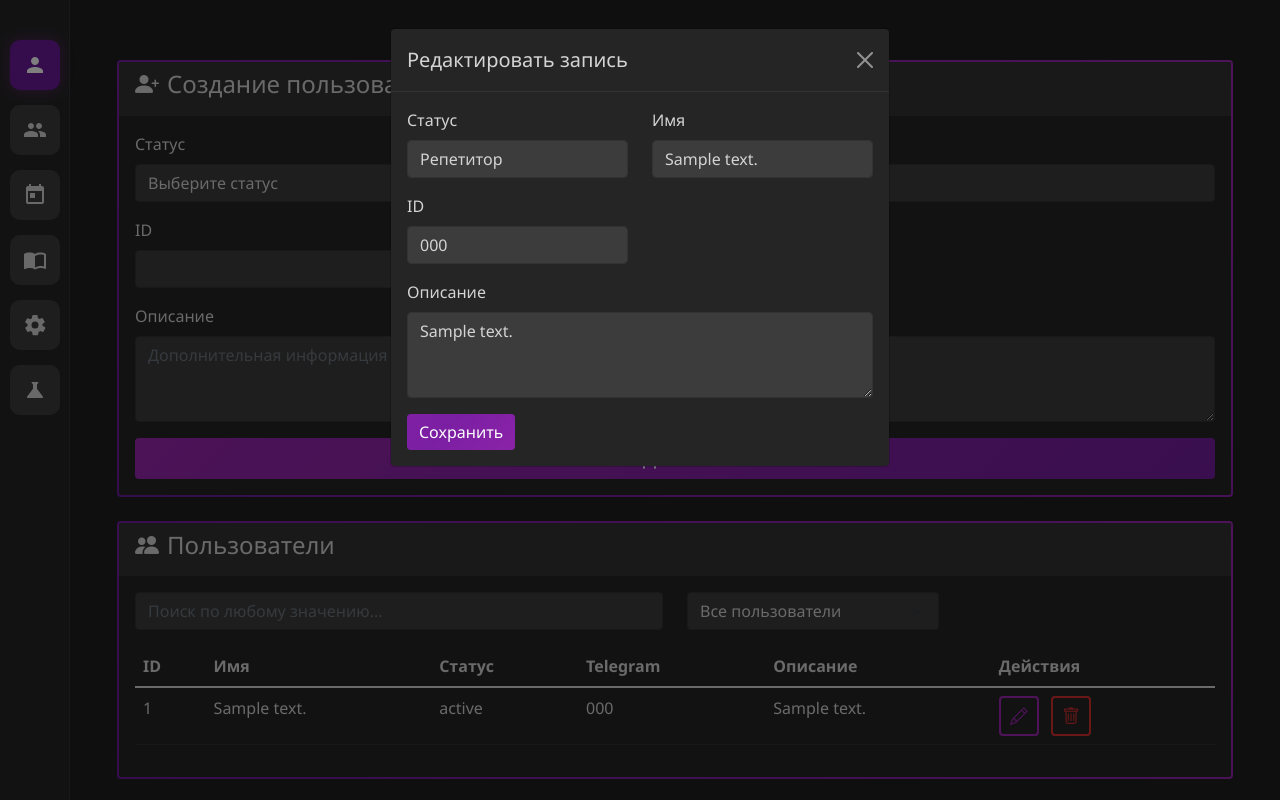
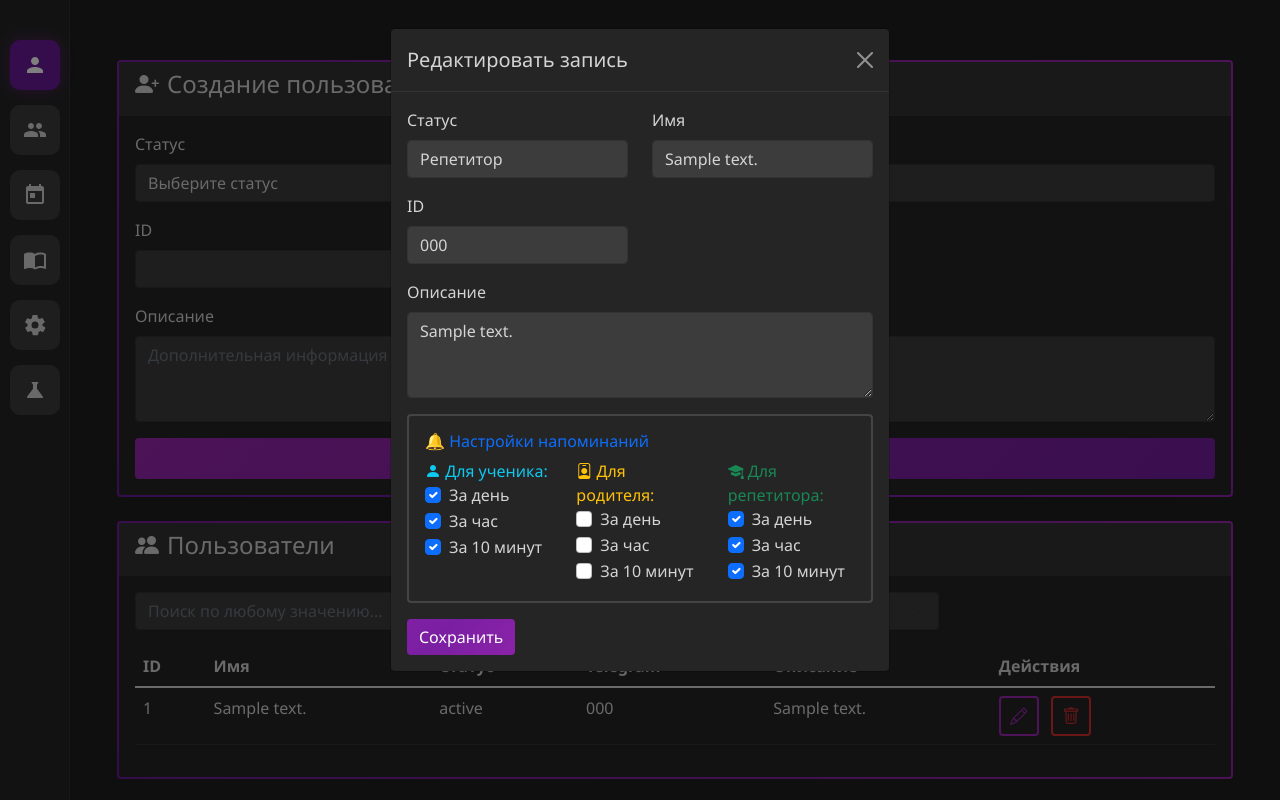
Before and after one commit to Pavuch0k/tutor-bot-system, a Flask app: page /admin/users in a window 1280 px wide, after a click that opens the changed part. Run offline with Flask 3, Linux system fonts and the light colour scheme; a user stored in the database is signed in; tables that the repository leaves empty hold one stand-in row (values such as "Sample post"); parts of the project's set-up code (start-up, migrations or seed data) failed here and were passed over.

Commit message:
Add tutor notification settings
- Add tutor_notify_day/hour/10min columns to telegram_id table
- Add migration migrate_tutor_notifications.sql for existing databases
- Update TelegramID model with tutor notification fields
- Update users.html to show notification settings for all user roles
- Update bot.py to check tutor notification settings before sending reminders
- Support 'родитель' status in add_telegram_id validation

Now tutors can configure their notification preferences (day/hour/10min)
just like students and parents in the admin panel.

```diff
--- a/app.py
+++ b/app.py
@@ -75,12 +75,18 @@ class TelegramID(db.Model):
     parent_id = db.Column(db.String(100))  # ID родителя для учеников
     additional_description = db.Column(db.Text)  # Дополнительное описание
     timezone = db.Column(db.String(50), default='+04:00')  # Часовой пояс пользователя
+    # Настройки напоминаний для учеников
     student_notify_day = db.Column(db.Boolean, default=True)
     student_notify_hour = db.Column(db.Boolean, default=True)
     student_notify_10min = db.Column(db.Boolean, default=True)
+    # Настройки напоминаний для родителей
     parent_notify_day = db.Column(db.Boolean, default=True)
     parent_notify_hour = db.Column(db.Boolean, default=True)
     parent_notify_10min = db.Column(db.Boolean, default=True)
+    # Настройки напоминаний для репетиторов
+    tutor_notify_day = db.Column(db.Boolean, default=True)
+    tutor_notify_hour = db.Column(db.Boolean, default=True)
+    tutor_notify_10min = db.Column(db.Boolean, default=True)
 
 class Pair(db.Model):
     __tablename__ = 'pair'
@@ -298,8 +304,8 @@ def add_telegram_id():
 
     if telegram_id and status:
         # Проверяем, что status имеет допустимое значение
-        if status not in ['репетитор', 'ученик']:
-            flash(f'Недопустимый статус: {status}. Используйте "репетитор" или "ученик"')
+        if status not in ['репетитор', 'ученик', 'родитель']:
+            flash(f'Недопустимый статус: {status}. Используйте "репетитор", "ученик" или "родитель"')
             app.logger.error(f'Invalid status value: {repr(status)}')
             return redirect(url_for('admin_users'))
 
@@ -312,13 +318,18 @@ def add_telegram_id():
             new_id.parent_id = parent_id
             new_id.additional_description = additional_description
             new_id.timezone = timezone
-            # Настройки напоминаний
+            # Настройки напоминаний для учеников
             new_id.student_notify_day = request.form.get('student_notify_day') == 'true'
             new_id.student_notify_hour = request.form.get('student_notify_hour') == 'true'
             new_id.student_notify_10min = request.form.get('student_notify_10min') == 'true'
+            # Настройки напоминаний для родителей
             new_id.parent_notify_day = request.form.get('parent_notify_day') == 'true'
             new_id.parent_notify_hour = request.form.get('parent_notify_hour') == 'true'
             new_id.parent_notify_10min = request.form.get('parent_notify_10min') == 'true'
+            # Настройки напоминаний для репетиторов
+            new_id.tutor_notify_day = request.form.get('tutor_notify_day') == 'true'
+            new_id.tutor_notify_hour = request.form.get('tutor_notify_hour') == 'true'
+            new_id.tutor_notify_10min = request.form.get('tutor_notify_10min') == 'true'
             # chat_id не устанавливаем - будет NULL
 
             db.session.add(new_id)
@@ -355,14 +366,16 @@ def edit_telegram_id(id):
     telegram_id_obj.parent_id = new_parent_id
     telegram_id_obj.additional_description = request.form.get('additional_description')
 
-    # Обновляем настройки напоминаний (только для учеников)
-    if request.form.get('status') == 'ученик':
-        telegram_id_obj.student_notify_day = request.form.get('student_notify_day') == 'true'
-        telegram_id_obj.student_notify_hour = request.form.get('student_notify_hour') == 'true'
-        telegram_id_obj.student_notify_10min = request.form.get('student_notify_10min') == 'true'
-        telegram_id_obj.parent_notify_day = request.form.get('parent_notify_day') == 'true'
-        telegram_id_obj.parent_notify_hour = request.form.get('parent_notify_hour') == 'true'
-        telegram_id_obj.parent_notify_10min = request.form.get('parent_notify_10min') == 'true'
+    # Обновляем настройки напоминаний для всех статусов
+    telegram_id_obj.student_notify_day = request.form.get('student_notify_day') == 'true'
+    telegram_id_obj.student_notify_hour = request.form.get('student_notify_hour') == 'true'
+    telegram_id_obj.student_notify_10min = request.form.get('student_notify_10min') == 'true'
+    telegram_id_obj.parent_notify_day = request.form.get('parent_notify_day') == 'true'
+    telegram_id_obj.parent_notify_hour = request.form.get('parent_notify_hour') == 'true'
+    telegram_id_obj.parent_notify_10min = request.form.get('parent_notify_10min') == 'true'
+    telegram_id_obj.tutor_notify_day = request.form.get('tutor_notify_day') == 'true'
+    telegram_id_obj.tutor_notify_hour = request.form.get('tutor_notify_hour') == 'true'
+    telegram_id_obj.tutor_notify_10min = request.form.get('tutor_notify_10min') == 'true'
 
     db.session.commit()
     flash('Запись успешно обновлена')
--- a/docker-compose.yml
+++ b/docker-compose.yml
@@ -16,6 +16,7 @@ services:
       - ./migrate_lesson_types.sql:/docker-entrypoint-initdb.d/02_migrate_lesson_types.sql
       - ./migrate_reminders.sql:/docker-entrypoint-initdb.d/03_migrate_reminders.sql
       - ./migrate_reports.sql:/docker-entrypoint-initdb.d/04_migrate_reports.sql
+      - ./migrate_tutor_notifications.sql:/docker-entrypoint-initdb.d/05_migrate_tutor_notifications.sql
     ports:
       - "3306:3306"
     networks:
--- a/templates/users.html
+++ b/templates/users.html
@@ -313,13 +313,13 @@
                                     <textarea class="form-control" id="additional_description" name="additional_description" rows="3" placeholder="Дополнительная информация"></textarea>
                                 </div>
 
-                                <!-- Настройки напоминаний для учеников и родителей -->
+                                <!-- Настройки напоминаний для учеников, родителей и репетиторов -->
                                 <div class="mb-3 card" style="background-color: #2d2d2d; border-color: #444; display: none;" id="notify_settings">
                                     <div class="card-body">
                                         <h6 class="card-title text-primary">🔔 Настройки напоминаний</h6>
 
                                         <div class="row">
-                                            <div class="col-md-6">
+                                            <div class="col-md-4">
                                                 <label class="text-info"><i class="bi bi-person-fill"></i> Для ученика:</label>
                                                 <div class="form-check">
                                                     <input class="form-check-input" type="checkbox" id="student_notify_day" name="student_notify_day" value="true" checked>
@@ -334,7 +334,7 @@
                                                     <label class="form-check-label" for="student_notify_10min">За 10 минут</label>
                                                 </div>
                                             </div>
-                                            <div class="col-md-6">
+                                            <div class="col-md-4">
                                                 <label class="text-warning"><i class="bi bi-person-badge"></i> Для родителя:</label>
                                                 <div class="form-check">
                                                     <input class="form-check-input" type="checkbox" id="parent_notify_day" name="parent_notify_day" value="true" checked>
@@ -347,6 +347,21 @@
                                                 <div class="form-check">
                                                     <input class="form-check-input" type="checkbox" id="parent_notify_10min" name="parent_notify_10min" value="true" checked>
                                                     <label class="form-check-label" for="parent_notify_10min">За 10 минут</label>
+                                                </div>
+                                            </div>
+                                            <div class="col-md-4">
+                                                <label class="text-success"><i class="bi bi-mortarboard-fill"></i> Для репетитора:</label>
+                                                <div class="form-check">
+                                                    <input class="form-check-input" type="checkbox" id="tutor_notify_day" name="tutor_notify_day" value="true" checked>
+                                                    <label class="form-check-label" for="tutor_notify_day">За день</label>
+                                                </div>
+                                                <div class="form-check">
+                                                    <input class="form-check-input" type="checkbox" id="tutor_notify_hour" name="tutor_notify_hour" value="true" checked>
+                                                    <label class="form-check-label" for="tutor_notify_hour">За час</label>
+                                                </div>
+                                                <div class="form-check">
+                                                    <input class="form-check-input" type="checkbox" id="tutor_notify_10min" name="tutor_notify_10min" value="true" checked>
+                                                    <label class="form-check-label" for="tutor_notify_10min">За 10 минут</label>
                                                 </div>
                                             </div>
                                         </div>
@@ -466,13 +481,13 @@
                                                                       name="additional_description" rows="3" placeholder="Дополнительная информация">{{ item.additional_description or '' }}</textarea>
                                                         </div>
 
-                                                        <!-- Настройки напоминаний для учеников -->
-                                                        <div class="mb-3 card" style="background-color: #2d2d2d; border-color: #444; display: {% if item.status == 'ученик' %}block{% else %}none{% endif %};" id="edit_notify_settings{{ item.id }}">
+                                                        <!-- Настройки напоминаний для учеников, родителей и репетиторов -->
+                                                        <div class="mb-3 card" style="background-color: #2d2d2d; border-color: #444; display: block;" id="edit_notify_settings{{ item.id }}">
                                                             <div class="card-body">
                                                                 <h6 class="card-title text-primary">🔔 Настройки напоминаний</h6>
 
                                                                 <div class="row">
-                                                                    <div class="col-md-6">
+                                                                    <div class="col-md-4">
                                                                         <label class="text-info"><i class="bi bi-person-fill"></i> Для ученика:</label>
                                                                         <div class="form-check">
                                                                             <input class="form-check-input" type="checkbox" id="edit_student_notify_day{{ item.id }}" name="student_notify_day" value="true" {% if item.student_notify_day %}checked{% endif %}>
@@ -487,7 +502,7 @@
                                                                             <label class="form-check-label" for="edit_student_notify_10min{{ item.id }}">За 10 минут</label>
                                                                         </div>
                                                                     </div>
-                                                                    <div class="col-md-6">
+                                                                    <div class="col-md-4">
                                                                         <label class="text-warning"><i class="bi bi-person-badge"></i> Для родителя:</label>
                                                                         <div class="form-check">
                                                                             <input class="form-check-input" type="checkbox" id="edit_parent_notify_day{{ item.id }}" name="parent_notify_day" value="true" {% if item.parent_notify_day %}checked{% endif %}>
@@ -500,6 +515,21 @@
                                                                         <div class="form-check">
                                                                             <input class="form-check-input" type="checkbox" id="edit_parent_notify_10min{{ item.id }}" name="parent_notify_10min" value="true" {% if item.parent_notify_10min %}checked{% endif %}>
                                                                             <label class="form-check-label" for="edit_parent_notify_10min{{ item.id }}">За 10 минут</label>
+                                                                        </div>
+                                                                    </div>
+                                                                    <div class="col-md-4">
+                                                                        <label class="text-success"><i class="bi bi-mortarboard-fill"></i> Для репетитора:</label>
+                                                                        <div class="form-check">
+                                                                            <input class="form-check-input" type="checkbox" id="edit_tutor_notify_day{{ item.id }}" name="tutor_notify_day" value="true" {% if item.tutor_notify_day %}checked{% endif %}>
+                                                                            <label class="form-check-label" for="edit_tutor_notify_day{{ item.id }}">За день</label>
+                                                                        </div>
+                                                                        <div class="form-check">
+                                                                            <input class="form-check-input" type="checkbox" id="edit_tutor_notify_hour{{ item.id }}" name="tutor_notify_hour" value="true" {% if item.tutor_notify_hour %}checked{% endif %}>
+                                                                            <label class="form-check-label" for="edit_tutor_notify_hour{{ item.id }}">За час</label>
+                                                                        </div>
+                                                                        <div class="form-check">
+                                                                            <input class="form-check-input" type="checkbox" id="edit_tutor_notify_10min{{ item.id }}" name="tutor_notify_10min" value="true" {% if item.tutor_notify_10min %}checked{% endif %}>
+                                                                            <label class="form-check-label" for="edit_tutor_notify_10min{{ item.id }}">За 10 минут</label>
                                                                         </div>
                                                                     </div>
                                                                 </div>
@@ -529,8 +559,17 @@
             const parentIdInput = document.getElementById('parent_id');
             const notifySettings = document.getElementById('notify_settings');
 
+            // Показываем настройки напоминаний для всех статусов
             if (statusSelect.value === 'ученик') {
                 parentField.style.display = 'block';
+                notifySettings.style.display = 'block';
+            } else if (statusSelect.value === 'родитель') {
+                parentField.style.display = 'none';
+                parentIdInput.value = '';
+                notifySettings.style.display = 'block';
+            } else if (statusSelect.value === 'репетитор') {
+                parentField.style.display = 'none';
+                parentIdInput.value = '';
                 notifySettings.style.display = 'block';
             } else {
                 parentField.style.display = 'none';
@@ -545,8 +584,21 @@
             const parentIdInput = document.getElementById(`edit_parent_id${userId}`);
             const notifySettings = document.getElementById(`edit_notify_settings${userId}`);
 
+            // Показываем настройки напоминаний для всех статусов
             if (statusSelect.value === 'ученик') {
                 parentField.style.display = 'block';
+                if (notifySettings) {
+                    notifySettings.style.display = 'block';
+                }
+            } else if (statusSelect.value === 'родитель') {
+                parentField.style.display = 'none';
+                parentIdInput.value = '';
+                if (notifySettings) {
+                    notifySettings.style.display = 'block';
+                }
+            } else if (statusSelect.value === 'репетитор') {
+                parentField.style.display = 'none';
+                parentIdInput.value = '';
                 if (notifySettings) {
                     notifySettings.style.display = 'block';
                 }
```
Also changed, not shown: bot.py (+9 -5 lines), init_db.sql (+7 -1 lines), migrate_tutor_notifications.sql (added, +22 -0 lines).
